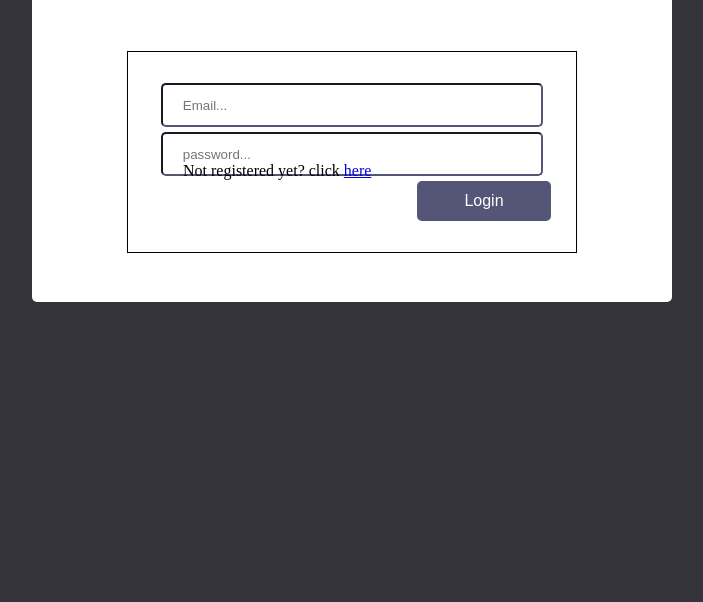
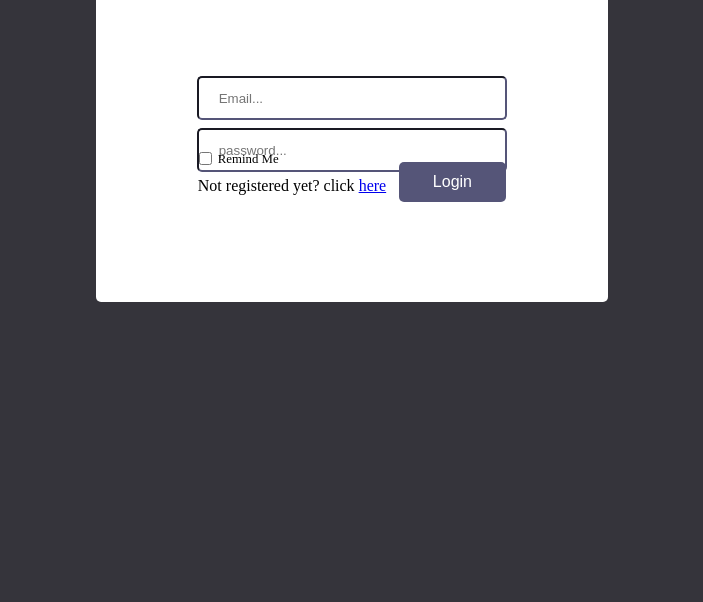
Before and after one commit to osaweo1/loginPage, a website: page public/index.html in a window 1280 px wide. Shown: the part 198-800 px from the top of the page, without its empty margins (288-991 px from the left). Drawn offline with Linux system fonts and the light colour scheme.

Commit message:
added reminder and link to register

```diff
--- a/public/index.html
+++ b/public/index.html
@@ -17,6 +17,9 @@
         <div class="login">
             <input type="text" name="email" id="email" placeholder="Email...">
             <input type="password" name="password" id="password" placeholder="password...">
+
+            <label for="remind">Remind Me</label><br>
+            <input type="checkbox" name="remind" id="remind" value="Remind me">
             <input type="button" value="Login" id="login">
             <p>Not registered yet? click <a href="#">here</a></p>
         </div>
--- a/public/styles.css
+++ b/public/styles.css
@@ -16,7 +16,7 @@ body{
     justify-content: center;
     align-items: center;
 
-    width: 50%;
+    width: 40%;
     display: flex;
     flex-direction: column;
     height: 50vh;
@@ -30,11 +30,11 @@ body{
     display: flex;
     flex-direction: column;
     position: relative;
-    border: 1px solid;
+    /* border: 1px solid; */
     width: 70%;
     height: 25vh;
     top: 50px;
-    gap: 5px;
+    gap: 8px;
     justify-content: center;
     align-items: center;
 }
@@ -63,7 +63,7 @@ body{
     border-radius: 5px;
     width: 80%;
     padding-left: 20px;
-    margin-top: 0px;
+    margin-top: -30px;
     border-color:rgb(85,85,120);
 }
 .login input[type=password]{
@@ -79,20 +79,35 @@ body{
     border-radius: 5px;
     width: 30%;
     font-size: 1rem;
-    margin-left: 264px;
+    right: 25px;
     background-color:rgb(85,85,120);
     color: #fff;
     border: none;
-    transition: all .5s linear;
+    transition: all 1s linear;
     cursor: pointer;
+    position: absolute;
+    top: 110px;
 
 }
 .login input[type=button]:hover{
     background-color:  rgb(53, 52, 59);
     letter-spacing: 2px;
+    text-shadow: 0 0 10px #fff , 0 0 40px #fff, 0 0 60px #fff;
 }
 .login p{
     position: absolute;
-    top: 110px;
-    left: 55px;
+    top: 125px;
+    left: 25px;
 }
+.login input[type=checkbox]{
+    position: absolute;
+    left: 26px;
+    top: 100px;
+    cursor: pointer;
+}
+.login label{
+    position: absolute;
+    left: 45px;
+    top: 100px;
+    font-size: .8rem;
+}
```
